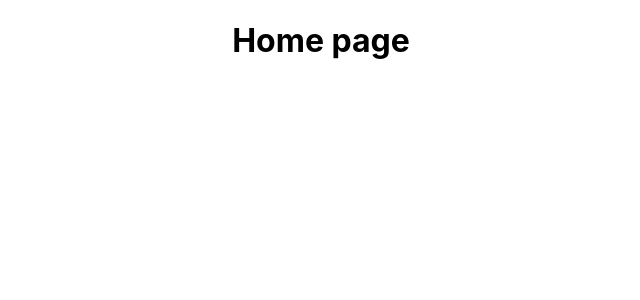
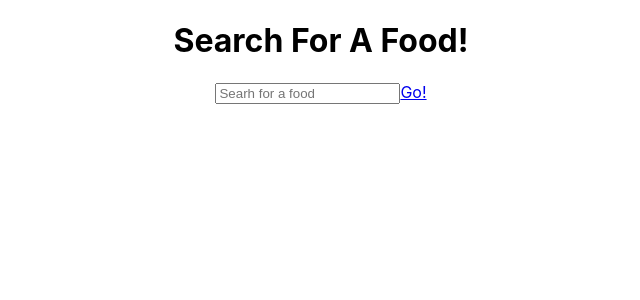
Before and after one commit to xaviguasch/react-router-patterns-prac, a React (Create React App) app: page / in a window 1280 px wide. Shown: the top 300 px of the page, without its empty margins (319-959 px from the left). Built offline with nearby package versions, Linux system fonts and the light colour scheme.

Commit message:
added a search form with a link

```diff
--- a/src/App.js
+++ b/src/App.js
@@ -1,6 +1,7 @@
 import React from 'react'
 import Food from './Food'
 import Meal from './Meal'
+import FoodSearch from './FoodSearch'
 import { Route, Switch } from 'react-router-dom'
 import './App.css'
 
@@ -15,7 +16,7 @@
           render={routeProps => <Food authenticated={true} {...routeProps} />}
         />
         <Route exact path='/food/:foodName/drink/:drinkName' component={Meal} />
-        <Route exact path='/' render={() => <h1>Home page</h1>} />
+        <Route exact path='/' render={() => <FoodSearch />} />
         <Route render={() => <h1>ERROR NOT FOUND</h1>} />
       </Switch>
     </div>
--- /dev/null
+++ b/src/FoodSearch.js
@@ -0,0 +1,32 @@
+import React, { Component } from 'react'
+import { Link } from 'react-router-dom'
+
+class FoodSearch extends Component {
+  constructor(props) {
+    super(props)
+    this.state = { query: '' }
+
+    this.handleChange = this.handleChange.bind(this)
+  }
+
+  handleChange(evt) {
+    this.setState({ query: evt.target.value })
+  }
+
+  render() {
+    return (
+      <div>
+        <h1>Search For A Food!</h1>
+        <input
+          type='text'
+          placeholder='Searh for a food'
+          value={this.state.query}
+          onChange={this.handleChange}
+        />
+        <Link to={`/food/${this.state.query}`}>Go!</Link>
+      </div>
+    )
+  }
+}
+
+export default FoodSearch
```
